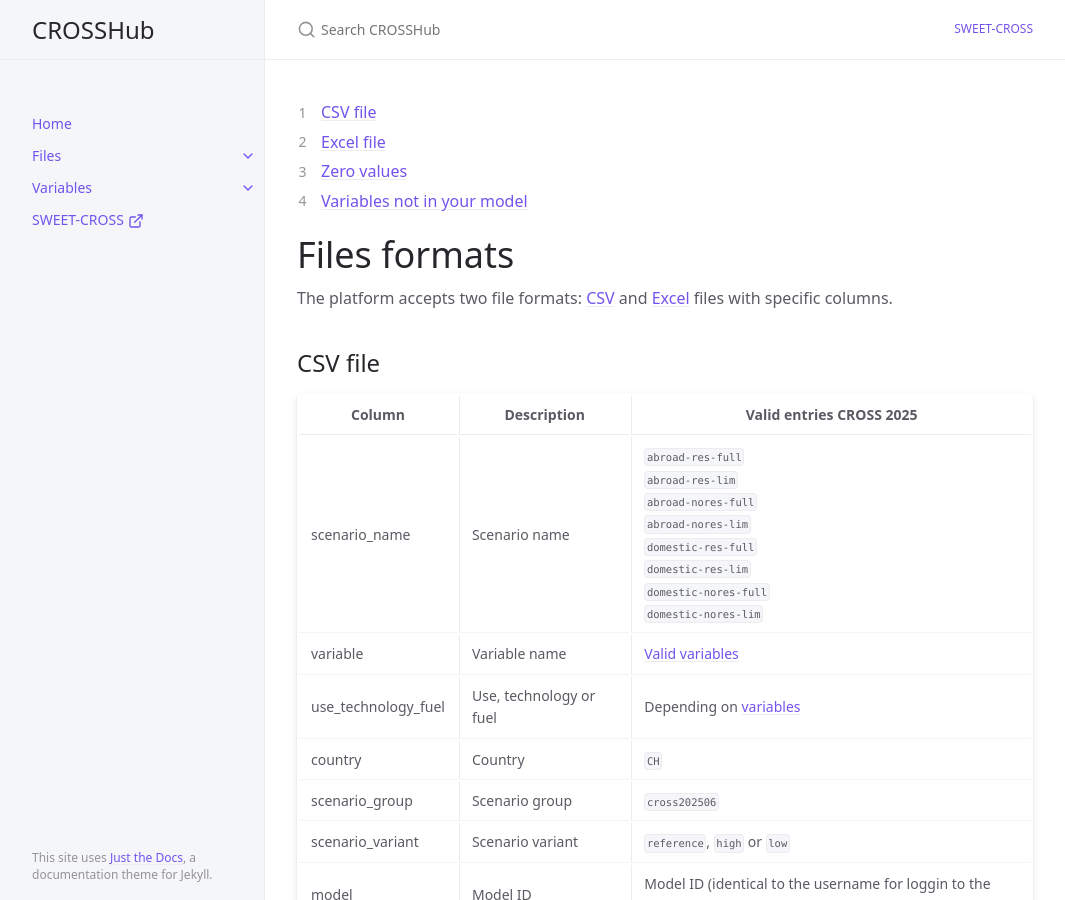
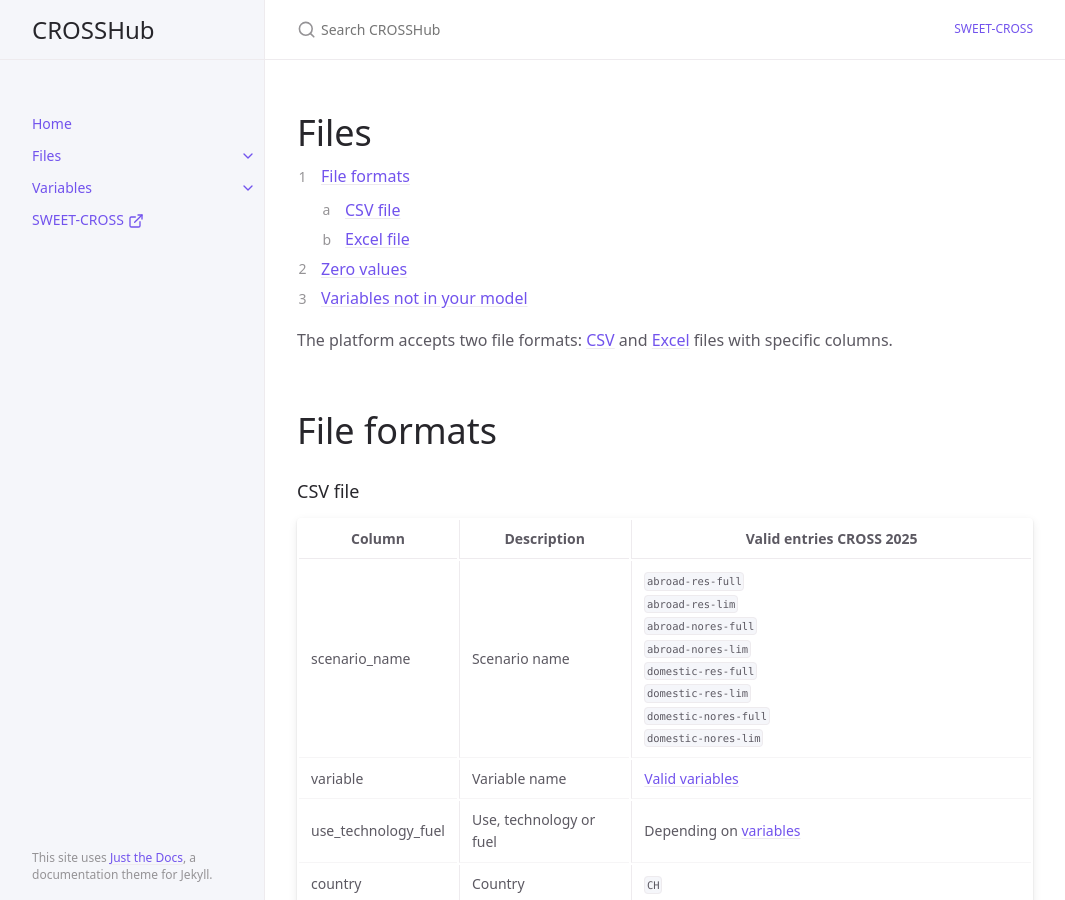
Before and after one commit to sweet-cross/data-model, a Jekyll site: the page built from docs/files/index.md, in a window 1280 px wide and 900 px high. Shown: the whole window, without its empty margins (107-1172 px from the left). Built offline with Jekyll 4.4.1, drawn with Linux system fonts in a browser that asks for light colours; cached includes are drawn as plain includes.

Commit message:
toc in files page

```diff
--- a/docs/files/index.md
+++ b/docs/files/index.md
@@ -4,16 +4,17 @@ layout: default
 nav_order: 2
 ---
 
+
+# Files
+{: .no_toc }
 1. TOC
 {:toc}
 
-# Files formats
-{: .no_toc }
-
 The platform accepts two file formats: [CSV](#csv) and [Excel](#excel) files with specific columns.
 
+# File formats
 <a id="csv"></a>
-## CSV file
+### CSV file
 
  | Column | Description  | Valid entries CROSS 2025 |
 | ---- | ------------ | ------------------------ |
@@ -33,7 +34,7 @@ The platform accepts two file formats: [CSV](#csv) and [Excel](#excel) files wit
 [Download empty csv file](/instructions-data/files/resultsCross_stacked.csv)
 
 <a id="excel"></a>
-## Excel file
+### Excel file
 
 The excel file is the unstack version of the CSV file, it has two sheets:
 
```
